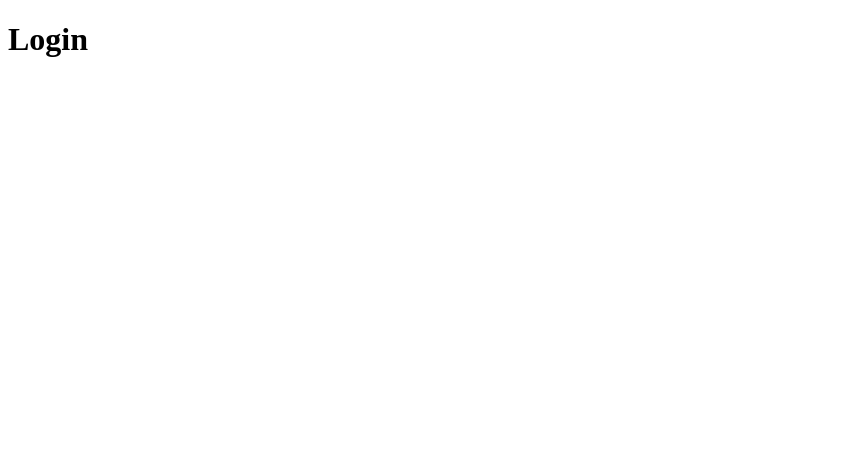
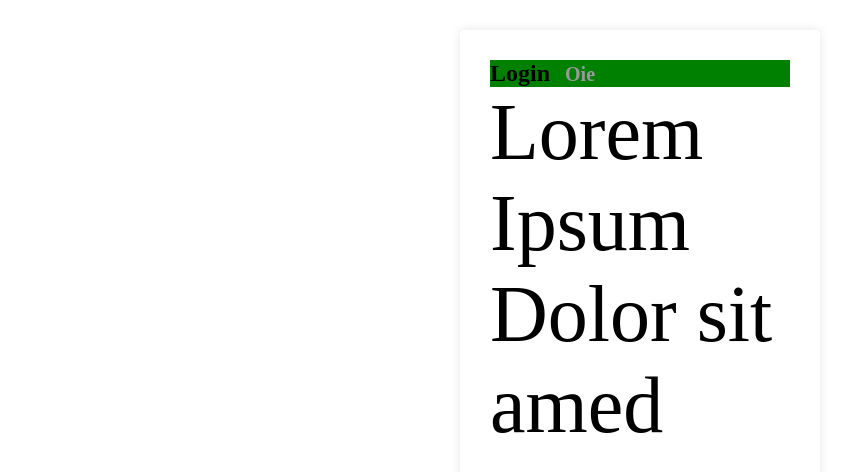
Before and after one commit to heberRibeiro/registration-web, a React (Create React App) app: page / in a window 1280 px wide. Shown: the top 472 px of the page, without its empty margins (0-845 px from the left). Built offline with nearby package versions, Linux system fonts and the light colour scheme.

Commit message:
Add styled components

```diff
--- a/src/App.js
+++ b/src/App.js
@@ -1,8 +1,14 @@
 import React from 'react';
 import Login from './pages/Login';
+import GlobalStyle from './styles/GlobalStyle';
 
 function App() {
-  return <Login />;
+  return (
+    <>
+      <Login />
+      <GlobalStyle />
+    </>
+  );
 }
 
 export default App;
--- a/src/pages/Login/index.js
+++ b/src/pages/Login/index.js
@@ -1,7 +1,18 @@
 import React from 'react';
 
+import { Container } from '../../styles/GlobalStyle';
+import { Title, Paragraph } from './styled';
+
 function Login() {
-  return <h1>Login</h1>;
+  return (
+    <Container>
+      <Title>
+        Login
+        <small>Oie</small>
+      </Title>
+      <Paragraph>Lorem Ipsum Dolor sit amed</Paragraph>
+    </Container>
+  );
 }
 
 export default Login;
--- /dev/null
+++ b/src/pages/Login/styled.js
@@ -0,0 +1,15 @@
+import styled from 'styled-components';
+
+export const Title = styled.h1`
+  background: green;
+
+  small {
+    font: 12pt;
+    margin-left: 15px;
+    color: #999;
+  }
+`;
+
+export const Paragraph = styled.p`
+  font-size: 80px;
+`;
--- /dev/null
+++ b/src/styles/GlobalStyle.js
@@ -0,0 +1,40 @@
+import styled, { createGlobalStyle } from 'styled-components';
+
+export default createGlobalStyle`
+  * {
+    margin: 0;
+    padding: 0;
+    outline: none;
+    box-sizing: border-box;
+  }
+
+  body: {
+    font-family: sans-serif;
+    background: #eee;
+  }
+
+  html, body, #root {
+    height: 100%;
+  }
+
+  button {
+    cursor: pointer;
+  }
+
+  a {
+    text-decoration: none;
+  }
+
+  ul {
+    list-style: none;
+  }
+`;
+
+export const Container = styled.section`
+  max-width: 360px;
+  background: #fff;
+  margin: 30px auto;
+  padding: 30px;
+  border-radius: 4px;
+  box-shadow: 0 0 10px rgba(0, 0, 0, 0.1);
+`;
```
